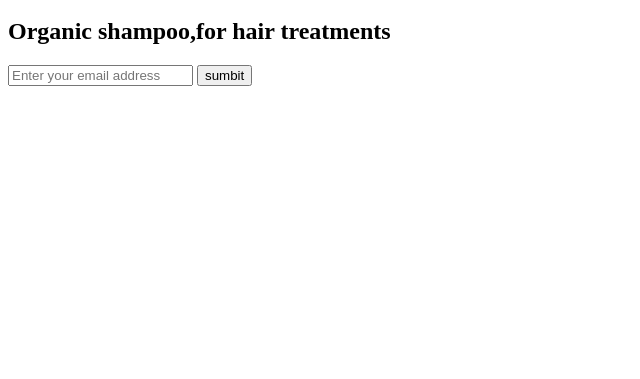
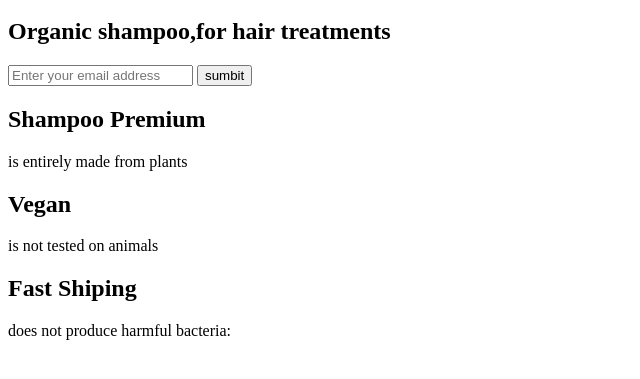
Before and after one commit to emisinatra/microverseProduct, a plain HTML site: page index.html in a window 1280 px wide. Shown: the part 285-664 px from the top of the page, without its empty margins (0-640 px from the left). Drawn offline with Linux system fonts and the light colour scheme.

Commit message:
Avanzando Grids

```diff
--- a/index.html
+++ b/index.html
@@ -36,7 +36,33 @@
       <div class="container">
         <section id="features">
           <div class="grid">
-            <div class="icon"><i class=""></i></div>
+            <div class="icon"><i class="fa-solid fa-leaf"></i></div>
+            <div class="desc">
+              <h2> Shampoo Premium</h2>
+              <p>
+                is entirely made from plants
+              </p>
+            </div>
+          </div>
+          <div class="grid">
+            <div class = "icon"><i class="fa-solid fa-sheep"></i></div>
+            <div class = "desc">
+              <h2> Vegan</h2>
+              <p>
+                is not tested on animals
+              </p>
+            </div>
+          </div>
+          <div class="grid">
+            <div class="icon">
+              <i class="fa-solid fa-bacterium"></i></div>
+              <div class ="desc">
+                <h2>Fast Shiping</h2>
+                <p>
+                  does not produce harmful bacteria:
+                </p>
+              </div>
+            </div>
           </div>
         </section>
       </div>
```
